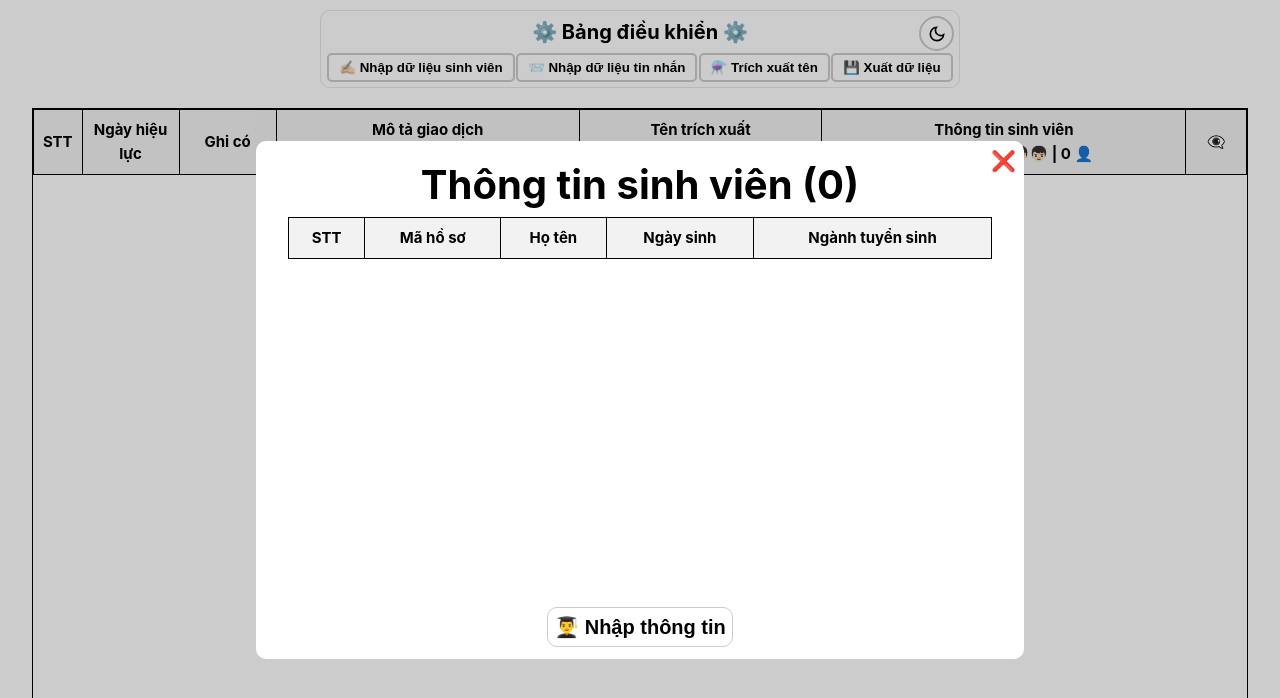
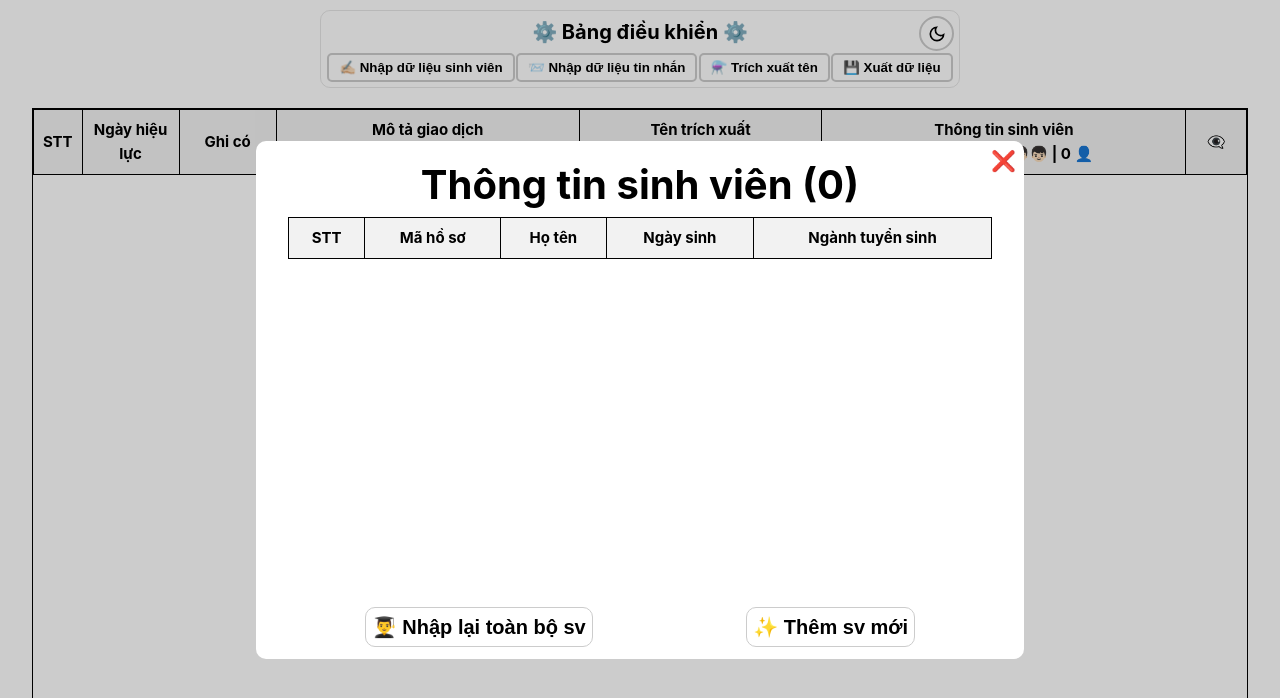
Before and after one commit to letuan279/Full-name-Retrieval-Tool, a Vue app: page / in a window 1280 px wide. Both pictures are taken after a click on the button "✍🏻 Nhập dữ liệu sinh viên". Shown: the top 698 px of the page. Built offline with nearby package versions, Linux system fonts and the light colour scheme.

Commit message:
add [add more student] btn

```diff
--- a/src/components/StudentInfoInputModal.vue
+++ b/src/components/StudentInfoInputModal.vue
@@ -2,8 +2,6 @@
 defineProps(["TogglePopup"]);
 
 import "@/assets/StudentInfoInputModal.css";
-
-import { computed } from "vue";
 
 import { useStudentSearchStore } from "@/stores/StudentSearch";
 const studentSearchStore = useStudentSearchStore();
@@ -23,6 +21,26 @@ const handleInfoInput = async () => {
     );
   } catch (error) {
     alert("Error reading clipboard data: ", error.message);
+    console.log(error.message);
+  }
+};
+
+const handleAddStudent = async () => {
+  try {
+    const text = await navigator.clipboard.readText();
+    if (
+      !confirm(
+        `Bạn có chắc chắn muốn thêm ${text.split("\n").length - 1} sinh viên?`
+      )
+    )
+      return;
+    studentSearchStore.addMoreStudentInfo(text);
+    alert(
+      `Đã thêm thành công, hiện đang có ${studentSearchStore.studentInfo.length} sinh viên`
+    );
+  } catch (error) {
+    alert("Error reading clipboard data: ", error.message);
+    console.log(error.message);
   }
 };
 </script>
@@ -56,7 +74,10 @@ const handleInfoInput = async () => {
         </table>
       </div>
       <div class="action">
-        <button class="btn" @click="handleInfoInput">👨‍🎓 Nhập thông tin</button>
+        <button class="btn" @click="handleInfoInput">
+          👨‍🎓 Nhập lại toàn bộ sv
+        </button>
+        <button class="btn" @click="handleAddStudent">✨ Thêm sv mới</button>
       </div>
     </div>
   </div>
--- a/src/pages/StudentSearch.vue
+++ b/src/pages/StudentSearch.vue
@@ -127,7 +127,21 @@ const handleExtractName = async () => {
     return;
   }
 
+  if (
+    numOfExtractedName.value > 0 ||
+    numOfErrorName.value > 0 ||
+    numOfNullName.value > 0
+  ) {
+    const confirmExtract = confirm(
+      "Đang có các dữ liệu tên đã được trích xuất, bạn có muốn tiếp tục?"
+    );
+    if (!confirmExtract) {
+      return;
+    }
+  }
+
   isExtractingName.value = true;
+  handleClearExtractedInfo()
 
   const messages = textRetrievalTool.processMessagesWithId(tableData.value);
   for (let i = 0; i < messages.length; i += 10) {
@@ -160,6 +174,14 @@ const handleAddDataToTable = (data) => {
     // Add Student
     item.studentInfo = studentSearchStore.getStudentInfoByName(item.name);
 
+    return item;
+  });
+};
+
+const handleClearExtractedInfo = () => {
+  tableData.value = tableData.value.map((item) => {
+    item.studentInfo = [];
+    item.name = "";
     return item;
   });
 };
--- a/src/stores/StudentSearch.js
+++ b/src/stores/StudentSearch.js
@@ -12,6 +12,10 @@ export const useStudentSearchStore = defineStore('studentSearch', () => {
 
     const setStudentInfo = (data) => {
         studentInfo.value = clientInput.getStudentInputExcel(data)
+    }
+
+    const addMoreStudentInfo = (data) => {
+        studentInfo.value = studentInfo.value.concat(clientInput.getStudentInputExcel(data))
     }
 
     const storeStudentInfo = () => {
@@ -53,6 +57,7 @@ export const useStudentSearchStore = defineStore('studentSearch', () => {
     return {
         studentInfo,
         setStudentInfo,
+        addMoreStudentInfo,
         storeStudentInfo,
         loadStudentInfo,
         searchTool,
```
